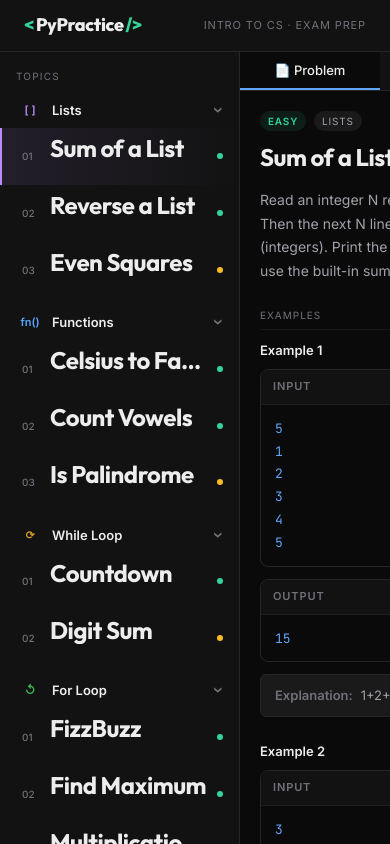
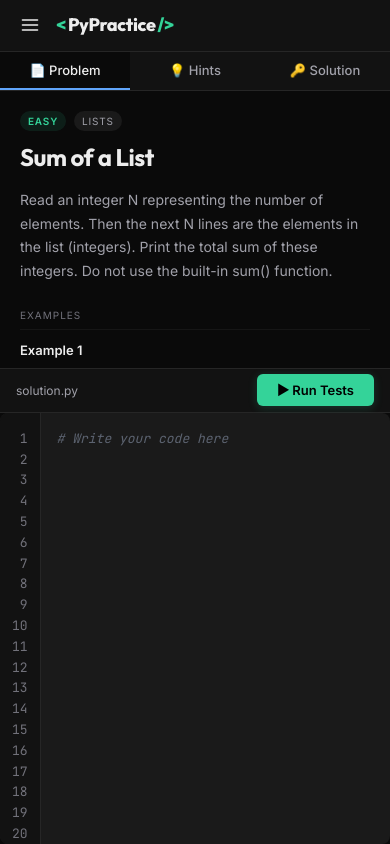
Before and after one commit to kelvindokhoi/IntroCompSciPractice, a React (Vite) app in the folder IntroCompSciPractice/: page / in a window 390 px wide. Built offline with nearby package versions, Linux system fonts and the light colour scheme.

Commit message:
add more problems and  optimize UI for mobile view

```diff
--- a/IntroCompSciPractice/src/App.css
+++ b/IntroCompSciPractice/src/App.css
@@ -63,6 +63,21 @@ body {
   z-index: 10;
 }
 
+.header-left {
+  display: flex;
+  align-items: center;
+  gap: 12px;
+}
+
+.mobile-menu-btn {
+  display: none;
+  background: none;
+  border: none;
+  color: var(--text-primary);
+  cursor: pointer;
+  padding: 4px;
+}
+
 .header-logo {
   font-family: var(--display);
   font-size: 18px;
@@ -119,3 +134,30 @@ body {
   from { transform: rotate(0deg); }
   to { transform: rotate(360deg); }
 }
+
+@media (max-width: 768px) {
+  .mobile-menu-btn {
+    display: flex;
+    align-items: center;
+    justify-content: center;
+  }
+  .app-header {
+    padding: 0 16px;
+  }
+  .app-body {
+    position: relative;
+  }
+  .sidebar-overlay {
+    position: absolute;
+    top: 0;
+    left: 0;
+    right: 0;
+    bottom: 0;
+    background: rgba(0, 0, 0, 0.5);
+    z-index: 40;
+    backdrop-filter: blur(2px);
+  }
+  .header-subtitle {
+     display: none;
+  }
+}
--- a/IntroCompSciPractice/src/App.jsx
+++ b/IntroCompSciPractice/src/App.jsx
@@ -8,6 +8,7 @@ import { Analytics } from "@vercel/analytics/react";
 export default function App() {
   const [selectedTopic, setSelectedTopic] = useState("lists");
   const [selectedProblem, setSelectedProblem] = useState(problems["lists"][0]);
+  const [sidebarOpen, setSidebarOpen] = useState(false);
 
   const handleSelectProblem = (topic, problem) => {
     setSelectedTopic(topic);
@@ -19,18 +20,30 @@ export default function App() {
     <Analytics />
     <div className="app">
       <header className="app-header">
-        <div className="header-logo">
-          <span className="logo-bracket">&lt;</span>
-          <span className="logo-text">PyPractice</span>
-          <span className="logo-bracket">/&gt;</span>
+        <div className="header-left">
+          <button className="mobile-menu-btn" onClick={() => setSidebarOpen(!sidebarOpen)}>
+            <svg width="20" height="20" viewBox="0 0 24 24" fill="none" stroke="currentColor" strokeWidth="2" strokeLinecap="round" strokeLinejoin="round">
+              <line x1="3" y1="12" x2="21" y2="12"></line>
+              <line x1="3" y1="6" x2="21" y2="6"></line>
+              <line x1="3" y1="18" x2="21" y2="18"></line>
+            </svg>
+          </button>
+          <div className="header-logo">
+            <span className="logo-bracket">&lt;</span>
+            <span className="logo-text">PyPractice</span>
+            <span className="logo-bracket">/&gt;</span>
+          </div>
         </div>
         <div className="header-subtitle">Intro to CS · Exam Prep</div>
       </header>
       <div className="app-body">
+        {sidebarOpen && <div className="sidebar-overlay" onClick={() => setSidebarOpen(false)} />}
         <Sidebar
           problems={problems}
           selectedProblem={selectedProblem}
           onSelect={handleSelectProblem}
+          isOpen={sidebarOpen}
+          onClose={() => setSidebarOpen(false)}
         />
         <ProblemView key={selectedProblem.id} problem={selectedProblem} />
       </div>
--- a/IntroCompSciPractice/src/components/ProblemView.css
+++ b/IntroCompSciPractice/src/components/ProblemView.css
@@ -382,3 +382,20 @@ details[open] .hint-summary {
   display: flex;
   flex-direction: column;
 }
+
+@media (max-width: 768px) {
+  .problem-view {
+    flex-direction: column;
+  }
+  .description-panel {
+    width: 100%;
+    height: 40%;
+    border-right: none;
+    border-bottom: 1px solid var(--border);
+    flex-shrink: 0;
+  }
+  .editor-panel {
+    width: 100%;
+    height: 60%;
+  }
+}
--- a/IntroCompSciPractice/src/components/ProblemView.jsx
+++ b/IntroCompSciPractice/src/components/ProblemView.jsx
@@ -262,7 +262,7 @@ _printed = _stdout.getvalue()
                 ⚠️ Try solving it yourself first!
               </div>
               <div className="section-label">Solution</div>
-              <pre className="solution-code">{problem.solution}</pre>
+              <CopyableCode label="Python Solution" code={problem.solution} />
               {problem.solutionExplanation && (
                 <>
                   <div className="section-label">Explanation</div>
--- a/IntroCompSciPractice/src/components/Sidebar.css
+++ b/IntroCompSciPractice/src/components/Sidebar.css
@@ -127,14 +127,14 @@
 .difficulty-medium { background: var(--accent-yellow); }
 .difficulty-hard { background: var(--accent-red); }
 
-.sidebar-footer {
-  margin-top: auto;
+.sidebar-guide {
   padding: 12px 16px;
   font-size: 10px;
   color: var(--text-muted);
-  border-top: 1px solid var(--border-subtle);
+  border-bottom: 1px solid var(--border-subtle);
   display: flex;
   align-items: center;
+  flex-shrink: 0;
 }
 
 .dot {
@@ -148,3 +148,17 @@
 .dot-easy { background: var(--accent-green); }
 .dot-medium { background: var(--accent-yellow); }
 .dot-hard { background: var(--accent-red); }
+
+@media (max-width: 768px) {
+  .sidebar {
+    position: absolute;
+    top: 0;
+    bottom: 0;
+    left: -240px;
+    z-index: 50;
+    transition: left 0.3s ease;
+  }
+  .sidebar.open {
+    left: 0;
+  }
+}
--- a/IntroCompSciPractice/src/components/Sidebar.jsx
+++ b/IntroCompSciPractice/src/components/Sidebar.jsx
@@ -8,7 +8,7 @@ const TOPIC_META = {
   for_loop: { label: "For Loop", icon: "↺", color: "#3fb950" },
 };
 
-export default function Sidebar({ problems, selectedProblem, onSelect }) {
+export default function Sidebar({ problems, selectedProblem, onSelect, isOpen, onClose }) {
   const [expandedTopics, setExpandedTopics] = useState(
     Object.keys(problems).reduce((acc, k) => ({ ...acc, [k]: true }), {})
   );
@@ -17,7 +17,12 @@ export default function Sidebar({ problems, selectedProblem, onSelect }) {
     setExpandedTopics((prev) => ({ ...prev, [topic]: !prev[topic] }));
 
   return (
-    <aside className="sidebar">
+    <aside className={`sidebar ${isOpen ? "open" : ""}`}>
+      <div className="sidebar-guide">
+        <span className="dot dot-easy" /> Easy&nbsp;&nbsp;
+        <span className="dot dot-medium" /> Medium&nbsp;&nbsp;
+        <span className="dot dot-hard" /> Hard
+      </div>
       <div className="sidebar-label">Topics</div>
       {Object.entries(problems).map(([topic, problemList]) => {
         const meta = TOPIC_META[topic] || { label: topic, icon: "#", color: "#8b949e" };
@@ -41,7 +46,10 @@ export default function Sidebar({ problems, selectedProblem, onSelect }) {
                     <button
                       key={problem.id}
                       className={`problem-item ${active ? "active" : ""}`}
-                      onClick={() => onSelect(topic, problem)}
+                      onClick={() => {
+                        onSelect(topic, problem);
+                        if (onClose) onClose();
+                      }}
                       style={{ "--topic-color": meta.color }}
                     >
                       <span className="problem-number">
@@ -57,11 +65,6 @@ export default function Sidebar({ problems, selectedProblem, onSelect }) {
           </div>
         );
       })}
-      <div className="sidebar-footer">
-        <span className="dot dot-easy" /> Easy&nbsp;&nbsp;
-        <span className="dot dot-medium" /> Medium&nbsp;&nbsp;
-        <span className="dot dot-hard" /> Hard
-      </div>
     </aside>
   );
 }
--- a/IntroCompSciPractice/src/data/problems.js
+++ b/IntroCompSciPractice/src/data/problems.js
@@ -126,6 +126,29 @@ export const problems = {
       hints: ["Clean the string with .replace(' ', '').lower() before checking if it equals its reverse."],
       solution: `s = input().replace(' ', '').lower()\nprint(s == s[::-1])`,
       solutionExplanation: "Clean the input first, then compare against its reversed slice."
+    },
+    {
+      id: "func-4",
+      title: "Filter Primes",
+      topic: "Functions",
+      difficulty: "hard",
+      description: "Write a function filter_primes(lst) that accepts a list of integers and returns a new list containing only the prime numbers from the input list, preserving their original order. A prime number is a positive integer greater than 1 having no divisors other than 1 and itself.",
+      starterCode: `def filter_primes(lst):\n    # Write your code here\n    pass\n\n# --- Do not modify below this line ---\nn = int(input())\nnums = []\nfor _ in range(n):\n    nums.append(int(input()))\nprint(filter_primes(nums))\n`,
+      positiveKeywords: [
+        { word: "def filter_primes(", feedback: "You must define the function filter_primes(lst)." },
+        { word: "return", feedback: "Your function must return the resulting list." }
+      ],
+      negativeKeywords: [],
+      testCases: [
+        { label: "Test 1 – mixed numbers", input: "5\n2\n4\n5\n8\n11", testInput: "5\n2\n4\n5\n8\n11\n", expected: "[2, 5, 11]", hidden: false },
+        { label: "Test 2 – no primes", input: "3\n4\n6\n8", testInput: "3\n4\n6\n8\n", expected: "[]", hidden: false },
+        { label: "Test 3 – minimum edge cases", input: "5\n-3\n0\n1\n2\n7", testInput: "5\n-3\n0\n1\n2\n7\n", expected: "[2, 7]", hidden: true },
+        { label: "Test 4 – empty list", input: "0", testInput: "0\n", expected: "[]", hidden: true }
+      ],
+      constraints: ["Numbers like 0, 1, and negative numbers are NOT prime."],
+      hints: ["Create a helper function is_prime(n) that returns True if n is prime, False otherwise.", "Iterate over the input list and append to a new list if is_prime(x) is True."],
+      solution: `def is_prime(n):\n    if n <= 1:\n        return False\n    for i in range(2, int(n**0.5) + 1):\n        if n % i == 0:\n            return False\n    return True\n\ndef filter_primes(lst):\n    result = []\n    for num in lst:\n        if is_prime(num):\n            result.append(num)\n    return result\n\n# --- Do not modify below this line ---\nn = int(input())\nnums = []\nfor _ in range(n):\n    nums.append(int(input()))\nprint(filter_primes(nums))`,
+      solutionExplanation: "A helper function checks if a number is prime by attempting division up to its square root. The main function builds a new list by iterating through the original list and keeping only the primes."
     }
   ],
   while_loop: [
@@ -280,6 +303,28 @@ export const problems = {
       hints: ["For row i (from 1 to N), print N-i spaces followed by i stars separated by a space."],
       solution: `n = int(input())\nfor i in range(1, n + 1):\n    print(" " * (n - i) + " ".join(["*"] * i))`,
       solutionExplanation: "Iterate from 1 to N. Calculate the leading spaces and join the stars with a space."
+    },
+    {
+      id: "for-6",
+      title: "Diamond Pattern",
+      topic: "For Loop",
+      difficulty: "hard",
+      description: "Read an odd integer N (where N >= 3). Use a `for` loop to print a symmetrical diamond of stars (`*`) of height N. The top and bottom rows should have 1 star, the middle row must have N stars. The stars should NOT be separated by spaces, but you will need leading spaces to center them.",
+      starterCode: `# Write your code here\n`,
+      positiveKeywords: [
+        { word: "for", feedback: "You must use at least one for loop." }
+      ],
+      negativeKeywords: [],
+      testCases: [
+        { label: "Test 1 – n=5", input: "5", testInput: "5\n", expected: "  *\n ***\n*****\n ***\n  *", hidden: false },
+        { label: "Test 2 – n=3", input: "3", testInput: "3\n", expected: " *\n***\n *", hidden: false },
+        { label: "Test 3 – n=7 (hidden)", input: "7", testInput: "7\n", expected: "   *\n  ***\n *****\n*******\n *****\n  ***\n   *", hidden: true },
+        { label: "Test 4 – n=9 (hidden)", input: "9", testInput: "9\n", expected: "    *\n   ***\n  *****\n *******\n*********\n *******\n  *****\n   ***\n    *", hidden: true }
+      ],
+      constraints: ["N will be an odd integer >= 3."],
+      hints: ["Consider calculating the distance from the middle row.", "If the middle index is mid = N // 2, the number of leading spaces for row i (0 to N-1) is abs(mid - i).", "The number of stars for row i is N - 2 * spaces."],
+      solution: `n = int(input())\nmid = n // 2\nfor i in range(n):\n    spaces = abs(mid - i)\n    stars = n - 2 * spaces\n    print(" " * spaces + "*" * stars)`,
+      solutionExplanation: "By calculating the distance of the current row from the middle using abs(), we determine how many leading spaces are needed. The number of stars is simply the total width N minus twice the leading spaces."
     }
   ]
 };
```
